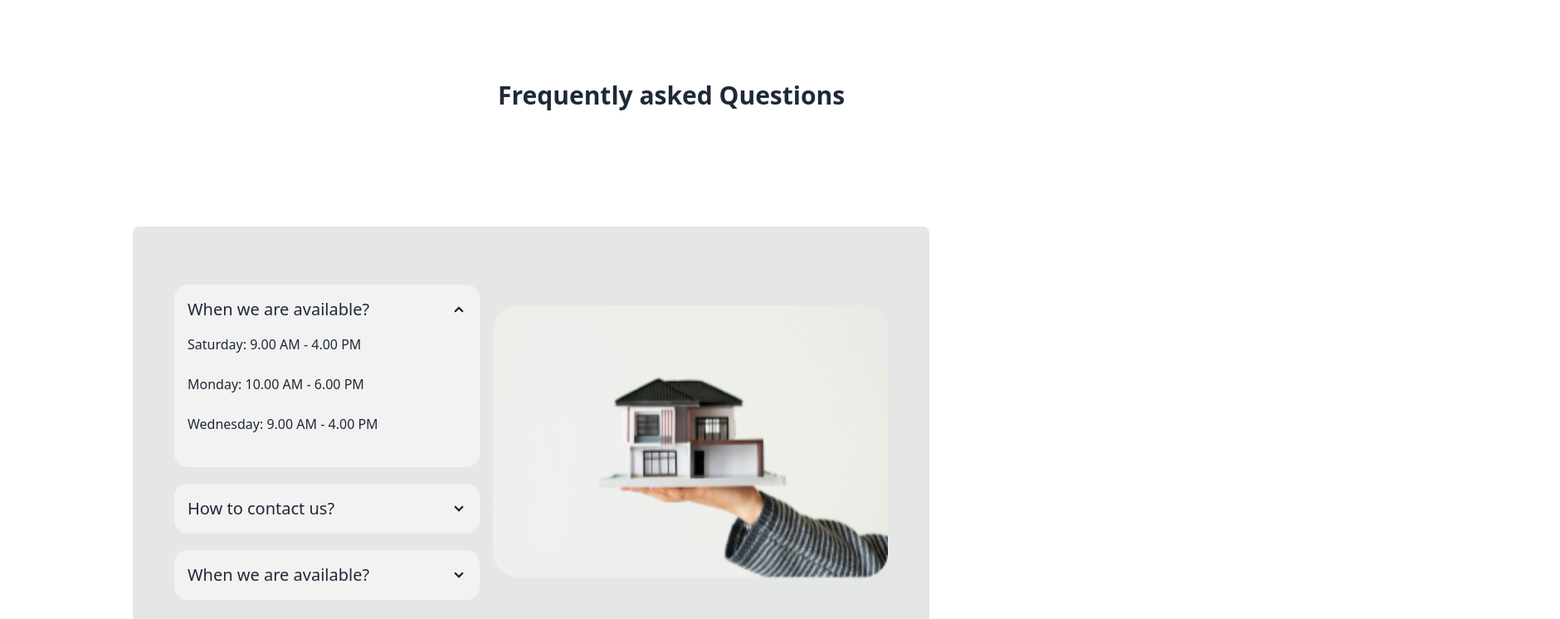
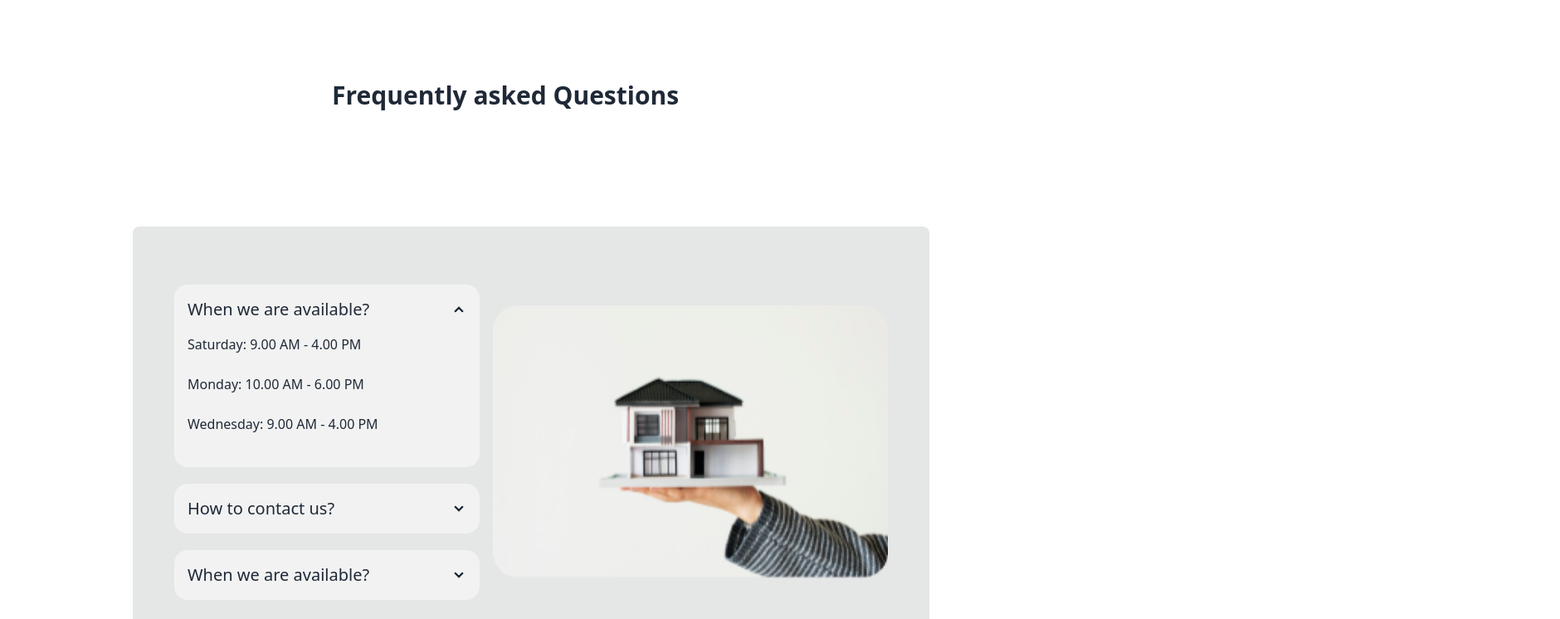
Before and after one commit to aminul0059/B10-Assignment-03, a plain HTML site: page index.html in a window 1280 px wide. Shown: the part 4756-5502 px from the top of the page at 83% size, 1880 px wide, since content can reach past the window. Drawn offline with nearby package versions, Linux system fonts and the light colour scheme; files whose address does not match are found by name.

Commit message:
last commit

```diff
--- a/index.html
+++ b/index.html
@@ -643,7 +643,7 @@
 
 
 
-        <div class="lg:w-full lg:ml-[600px]  lg:mt-[100px] mx-auto">  <h1 class="text-3xl  font-bold"> Frequently asked Questions</h1></div>
+        <div class="lg:w-full lg:ml-[400px]  lg:mt-[100px] mx-auto">  <h1 class="text-3xl  font-bold"> Frequently asked Questions</h1></div>
 
         <div class="hero rounded-lg  min-h-screen">
 
```
